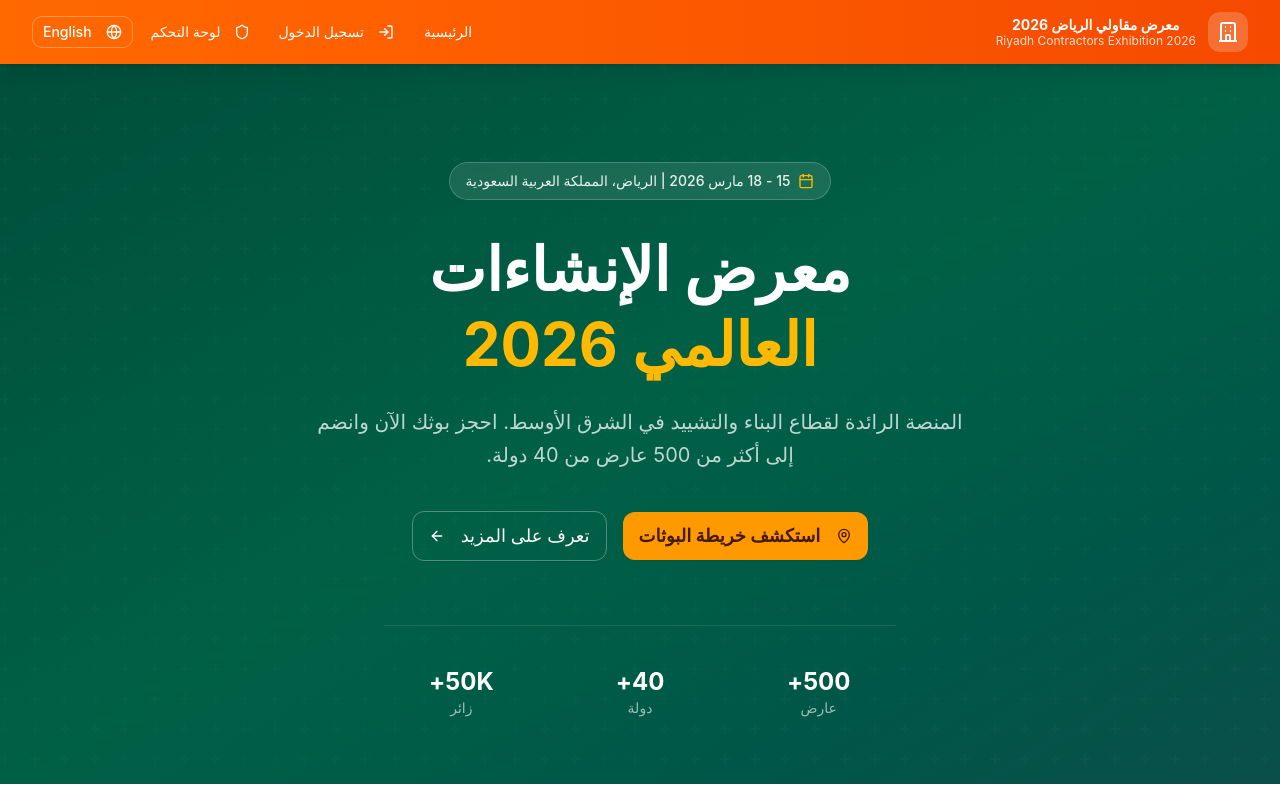
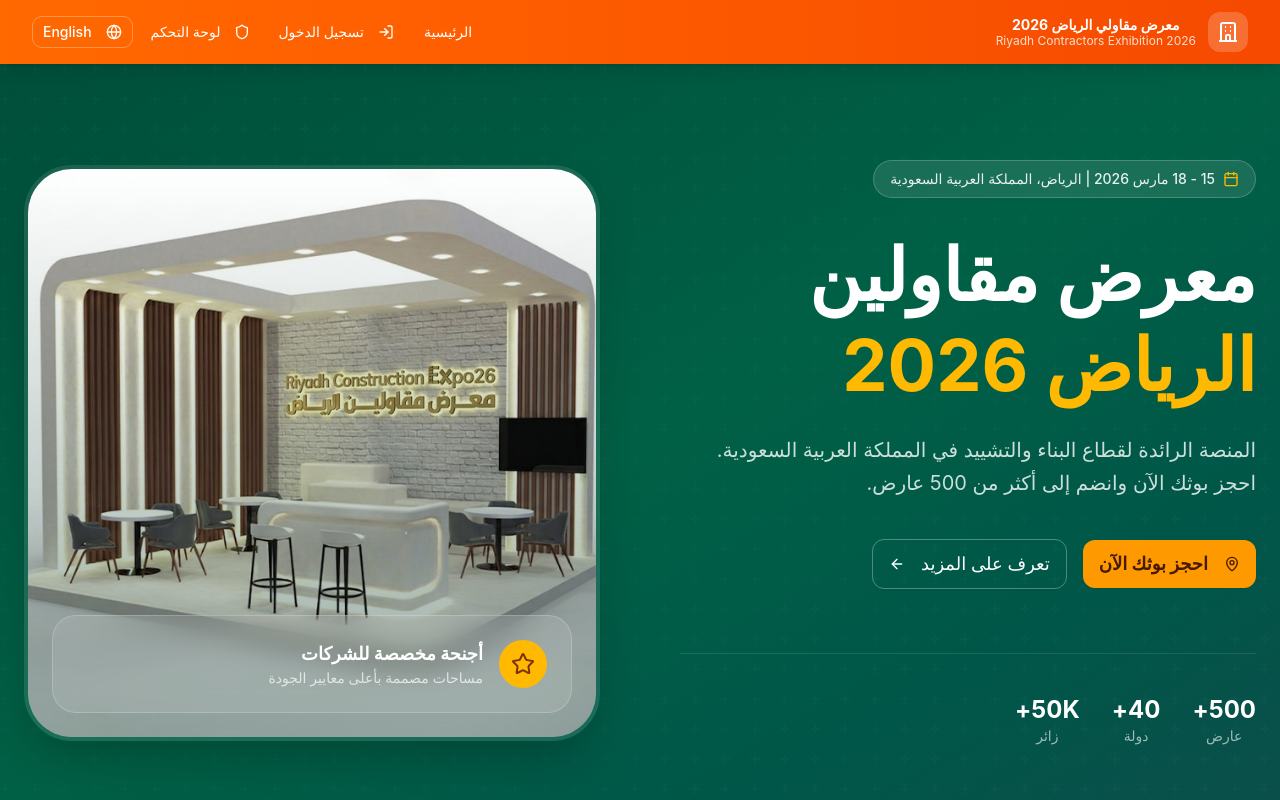
Before and after one commit to greenproksa1-cmyk/hajz, a Next.js app: page / in a window 1280 px wide. Shown: the top 800 px of the page. Built offline with nearby package versions, Linux system fonts and the light colour scheme; no server answers; the database is empty.

Commit message:
Initial commit

```diff
--- a/src/components/home/HomeView.tsx
+++ b/src/components/home/HomeView.tsx
@@ -17,10 +17,8 @@ interface HomeViewProps {
 export default function HomeView({ onNavigate }: HomeViewProps) {
   return (
     <div className="min-h-screen bg-background">
-      {/* Hero Section - Simple Prototype Style */}
-      <section className="relative min-h-[90vh] flex items-center overflow-hidden">
-        {/* Background */}
-        <div className="absolute inset-0 bg-gradient-to-br from-emerald-900 via-emerald-800 to-teal-900" />
+      {/* Hero Section - 2 Column Layout with Booth Image */}
+      <section className="relative min-h-[90vh] flex items-center overflow-hidden bg-gradient-to-br from-emerald-900 via-emerald-800 to-teal-900">
         <div className="absolute inset-0 opacity-10">
           <div
             className="absolute inset-0"
@@ -31,7 +29,10 @@ export default function HomeView({ onNavigate }: HomeViewProps) {
         </div>
 
         <div className="relative container max-w-7xl mx-auto pt-24 pb-16 px-6">
-          <div className="max-w-3xl mx-auto text-center" dir="rtl">
+          <div className="flex flex-col lg:flex-row items-center gap-12 lg:gap-20" dir="rtl">
+
+            {/* Text Side (Right in RTL) */}
+            <div className="flex-1 text-center lg:text-right">
               <div className="inline-flex items-center gap-2 px-4 py-2 rounded-full bg-white/10 backdrop-blur-sm border border-white/20 mb-8">
                 <Calendar className="w-4 h-4 text-amber-400" />
                 <span className="text-sm text-white/90 font-medium">
@@ -39,25 +40,24 @@ export default function HomeView({ onNavigate }: HomeViewProps) {
                 </span>
               </div>
 
-            <h1 className="text-4xl md:text-6xl font-bold text-white mb-6 leading-tight">
-              معرض الإنشاءات
+              <h1 className="text-5xl lg:text-7xl font-bold text-white mb-6 leading-tight">
+                معرض مقاولين
                 <br />
-              <span className="text-amber-400">العالمي 2026</span>
+                <span className="text-amber-400">الرياض 2026</span>
               </h1>
 
-            <p className="text-lg md:text-xl text-white/75 mb-10 max-w-2xl mx-auto leading-relaxed">
-              المنصة الرائدة لقطاع البناء والتشييد في الشرق الأوسط. احجز بوثك
-              الآن وانضم إلى أكثر من 500 عارض من 40 دولة.
+              <p className="text-lg lg:text-xl text-white/80 mb-10 max-w-2xl leading-relaxed">
+                المنصة الرائدة لقطاع البناء والتشييد في المملكة العربية السعودية. احجز بوثك الآن وانضم إلى أكثر من 500 عارض.
               </p>
 
-            <div className="flex flex-col sm:flex-row items-center justify-center gap-4">
+              <div className="flex flex-col sm:flex-row items-center justify-center lg:justify-start gap-4">
                 <Button
                   onClick={() => onNavigate("map")}
                   size="lg"
-                className="bg-amber-500 hover:bg-amber-600 text-amber-950 font-bold rounded-xl px-8 py-6 text-lg"
+                  className="bg-amber-500 hover:bg-amber-600 text-amber-950 font-bold rounded-xl px-8 py-6 text-lg hover:scale-105 transition-transform"
                 >
                   <MapPin className="w-5 h-5 ml-2" />
-                استكشف خريطة البوثات
+                  احجز بوثك الآن
                 </Button>
                 <Button
                   variant="outline"
@@ -70,11 +70,44 @@ export default function HomeView({ onNavigate }: HomeViewProps) {
               </div>
 
               {/* Simple Stats */}
-            <div className="grid grid-cols-3 gap-6 mt-16 max-w-lg mx-auto border-t border-white/10 pt-10">
+              <div className="flex gap-8 mt-16 pt-10 border-t border-white/10 justify-center lg:justify-start">
                 <StatItem value="500+" label="عارض" />
                 <StatItem value="40+" label="دولة" />
                 <StatItem value="50K+" label="زائر" />
               </div>
+            </div>
+
+            {/* Image Side (Left in RTL) */}
+            <div className="flex-1 w-full relative">
+               <div className="relative w-full aspect-square md:aspect-[4/3] lg:aspect-square rounded-[3rem] overflow-hidden shadow-2xl border-4 border-white/10 backdrop-blur-sm group">
+                  <div className="absolute inset-0 bg-gradient-to-t from-emerald-950/80 to-transparent z-10 mix-blend-multiply opacity-50" />
+                  {/* PLEASE ENSURE YOU UPLOAD YOUR BOOTH IMAGE TO public/hero-booth.jpg */}
+                  <img
+                    src="/hero-booth.jpg"
+                    alt="معرض البوثات والمقاولين"
+                    className="w-full h-full object-cover transition-transform duration-700 group-hover:scale-110"
+                    onError={(e) => {
+                      // Fallback placeholder gradient if image is not uploaded yet
+                      (e.target as HTMLImageElement).src = "https://images.unsplash.com/photo-1540575467063-178a50c2df87?q=80&w=1200&auto=format&fit=crop";
+                    }}
+                  />
+                  <div className="absolute bottom-6 left-6 right-6 z-20 bg-white/10 backdrop-blur-md border border-white/20 p-6 rounded-3xl">
+                     <div className="flex items-center gap-4">
+                        <div className="w-12 h-12 bg-amber-400 rounded-full flex items-center justify-center flex-shrink-0">
+                           <Star className="w-6 h-6 text-amber-900" />
+                        </div>
+                        <div>
+                           <p className="text-white font-bold text-lg">أجنحة مخصصة للشركات</p>
+                           <p className="text-white/70 text-sm">مساحات مصممة بأعلى معايير الجودة</p>
+                        </div>
+                     </div>
+                  </div>
+               </div>
+
+               {/* Decorative dots behind the image */}
+               <div className="absolute -z-10 -bottom-8 -left-8 w-64 h-64 bg-amber-400/20 rounded-full blur-[80px]" />
+            </div>
+
           </div>
         </div>
       </section>
```
Also changed, not shown: public/hero-booth.jpg (added). Lines whose indentation alone changed are shown as unchanged.
